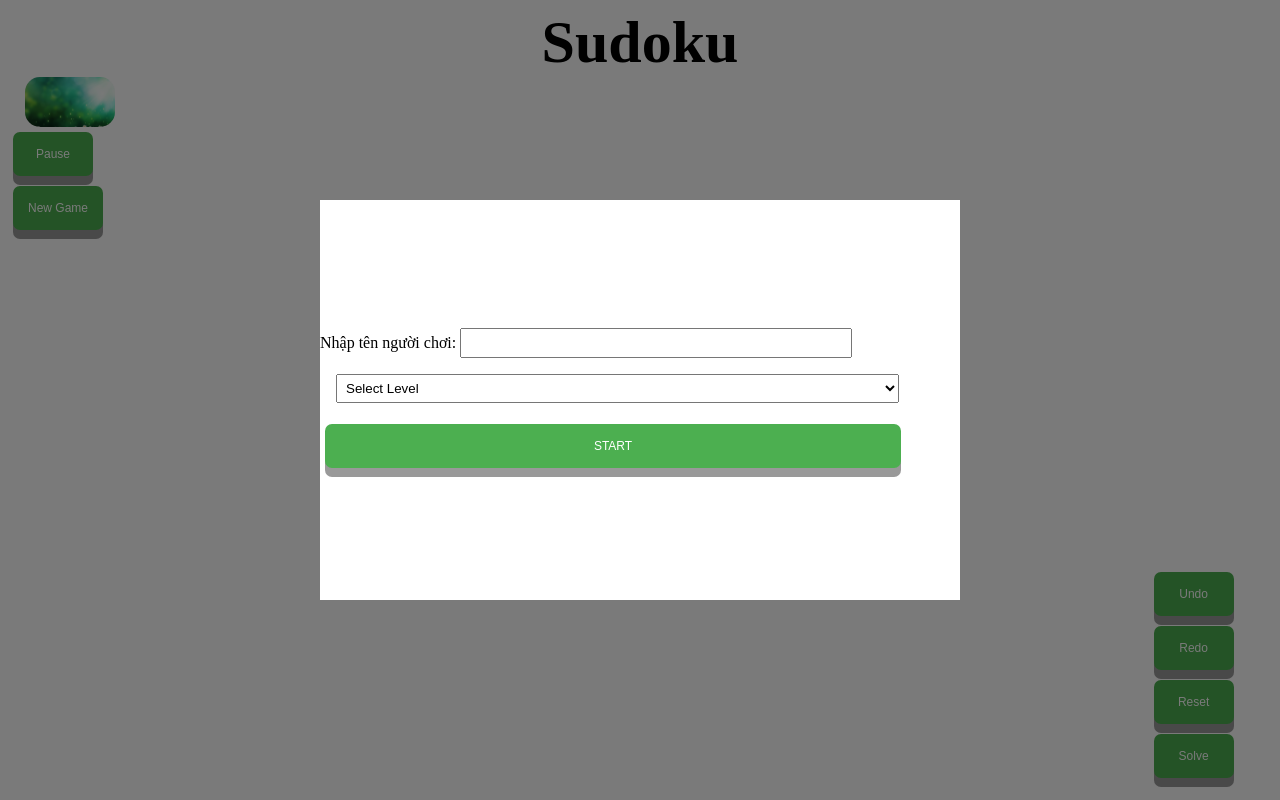
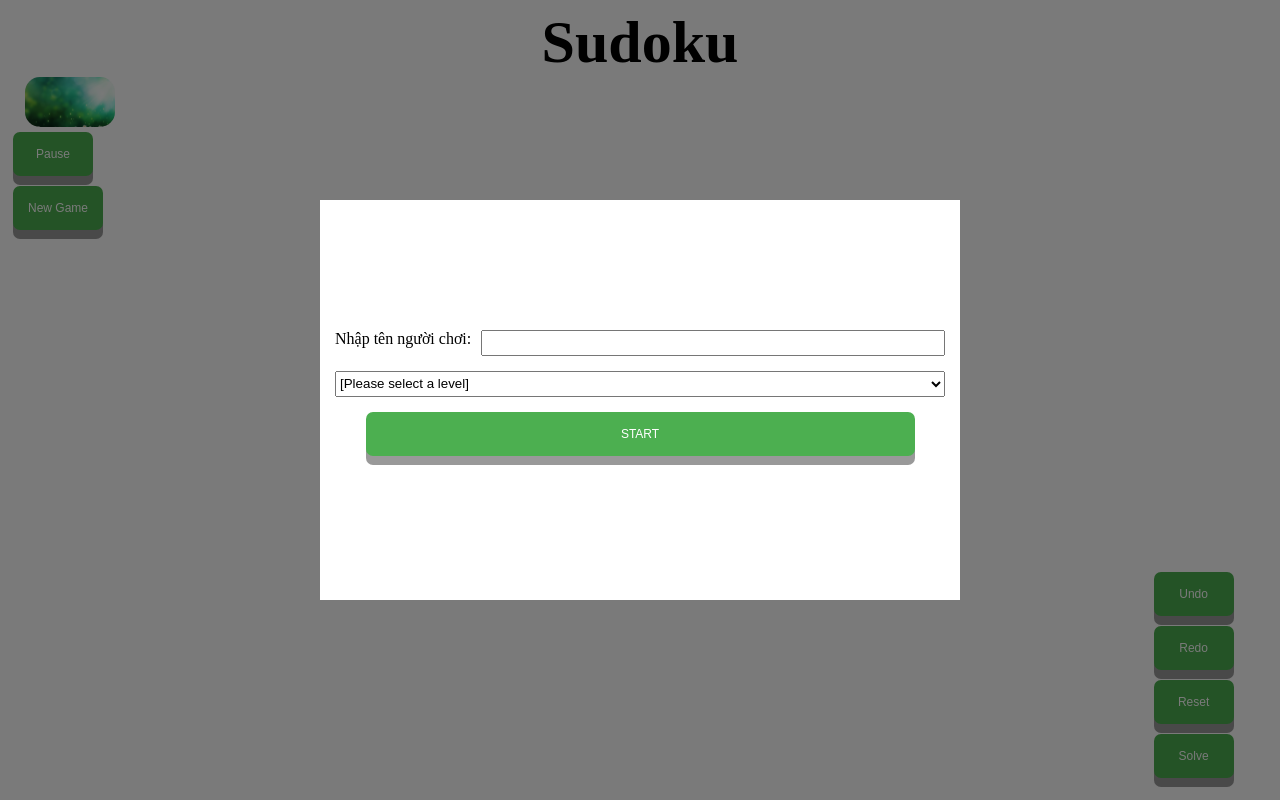
Before and after one commit to minhtien300199/sudoku, a website: page webSudoku/index.html in a window 1280 px wide. Drawn offline with Linux system fonts and the light colour scheme.

Commit message:
changed coded

```diff
--- a/webSudoku/index.html
+++ b/webSudoku/index.html
@@ -1,5 +1,5 @@
 <!DOCTYPE html >
-<html >
+<html>
 
 <head>
   <meta charset="utf-8">
@@ -29,7 +29,9 @@
         <button id="restartBtn" class="btn btn-timer"> New Game
         </button>
 
-        <div id="drafts" class="hidden"><center>Viết Nháp</center></div>
+        <div id="drafts" class="hidden">
+          <center>Viết Nháp</center>
+        </div>
       </div>
     </div>
     <div id="app"></div>
@@ -48,21 +50,32 @@
       <div class="modal">
 
         <div class="center-wrapper">
-            <form id="startForm" >
-            <div> Nhập tên người chơi:
-                <input type="text" name="" id="textBox" spellcheck="false" autocomplete="false" required>
+          <form id="startForm" class="form">
+            <div class="form-group">
+              <label for="playerName">
+                Nhập tên người chơi:
+              </label>
+              <input type="text" name="playerName" id="textBox" spellcheck="false" autocomplete="false" required />
             </div>
-
-            <select name="level" id="selector">
-              <option value="0">Select Level</option>
-              <option value="1">easy</option>
-              <option value="2">medium</option>
-              <option value="3">hard</option>
-              <option value="4">very-hard</option>
-              <option value="5">insane</option>
-              <option value="6">inhuman</option>
+            <div class="form-group">
+              <select name="level"
+                id="selector"
+                required
+              >
+                <option value="">[Please select a level]</option>
+                <option value="1">Easy</option>
+                <option value="2">Medium</option>
+                <option value="3">Hard</option>
+                <option value="4">Very hard</option>
+                <option value="5">Insane</option>
+                <option value="6">Inhuman</option>
               </select>
-            <button type="submit" id="btn-start" class="startgame btn">START</button>
+            </div>
+            <div class="form-group">
+                <button type="submit"
+                  id="btn-start"
+                  class="startgame btn form-submit">START</button>
+            </div>
           </form>
         </div>
 
@@ -74,11 +87,11 @@
           <center>UnPause</center>
       </div>
     </div>
-    <div class="overlay hidden"   >
+    <div class="overlay hidden">
       <div class="modal">
         <div id="endGame">
           <div id="gameRelsult">
-                <button class="btn" id="playAgainBtn" >
+            <button class="btn" id="playAgainBtn">
               Play Again
             </button>
           </div>
--- a/webSudoku/scripts/generator.js
+++ b/webSudoku/scripts/generator.js
@@ -1,12 +1,9 @@
 // console.log(Math.floor(Math.random()*10+1))
 // hàm này chạy từ 1 tới 9
-var RanNum = function () {
+var randomize = function () {
   // từ 1 tới 10
   var num = Math.floor(Math.random() * 10 + 1);
-  if (num < 10) {
-    return num; // từ 1 tới 9
-  }
-  return num - 1; // lớn hơn 10 thì return 9.
+  return (num < 10 ? num : 9); // từ 1 tới 9
 };
 
 
@@ -16,18 +13,20 @@ var matrixGenerator = function () {
   var delrow;
   // Example : level easy is 42
   var blank = 81 - level;
-  sudokuArray[4][4] = RanNum();
-  sudokuArray[0][0] = RanNum();
-  sudokuArray[8][8] = RanNum();
-  sudokuArray[2][7] = RanNum();
-  sudokuArray[7][2] = RanNum();
+  // console.log(sudokuArray);
+  sudokuArray[4][4] = randomize();
+  sudokuArray[0][0] = randomize();
+  sudokuArray[8][8] = randomize();
+  sudokuArray[2][7] = randomize();
+  sudokuArray[7][2] = randomize();
+  // console.log(sudokuArray);
   copyOfSudokuArr();  //chuyển sudokuarr qua solvesudokuarr để xử lý
   SolveSu();
   //matrix = solveSudokuArr;
   while (index <= blank) {
     try {
-      delcol = RanNum() - 1;
-      delrow = RanNum() - 1;
+      delcol = randomize() - 1;
+      delrow = randomize() - 1;
       if (solveSudokuArr[delrow][delcol] != '')
       {
         solveSudokuArr[delrow][delcol] = '';
--- a/webSudoku/scripts/modal.js
+++ b/webSudoku/scripts/modal.js
@@ -12,17 +12,20 @@ document.addEventListener('DOMContentLoaded', function () {
 });
 function handleSubmit(event) {
     event.preventDefault();
+    // console.log(event);
     if (document.getElementById('selector').selectedIndex !== 0 &&
             document.getElementById('textBox').value !== "") {
+                hideModal(document.getElementsByClassName('overlay')[0]);
                 matrixGenerator();
                 startTimer();
-            hideModal(document.getElementsByClassName('overlay')[0]);
                 render(sudokuArray);
                 renderNum(max);
                 renderDrafts(max);
+
     }
     return false;
 }
+
 function showModal() {
     //TODO: show modal
     var overlay = document.getElementsByClassName('overlay')[0];
@@ -31,7 +34,7 @@ function showModal() {
 
 function hideModal(overlay) {
     //TODO: hide modal
-    console.log(event.target);
+    // console.log(event.target);
     overlay.classList.add('hidden');
     // if (event.target.classList.contains("startgame")) {
     //     overlay.classList.add('hidden');
--- a/webSudoku/style.css
+++ b/webSudoku/style.css
@@ -258,16 +258,16 @@
 }
 
 #selector {
-  width: 44vw;
-  padding: 5px;
-  margin: 2vh;
+  /* width: 44vw; */
+  /* padding: 5px; */
+  /* margin: 2vh; */
 }
 /* #bg{
   background-image: url(./hanyijie_sky_scenery_ship_anime_art_104162_1920x1080.jpg)
 } */
 #textBox {
-  width: 30vw;
-  height: 3vh;
+  /* width: 30vw;
+  height: 3vh; */
 }
 /* input:empty{
   border: 1px red solid;
@@ -278,9 +278,46 @@
   flex-direction: column;
 }
 #gameRelsult {
+  height: 100%;
+  text-align: center;
   display: flex;
   flex-direction: column;
+  justify-content: center;
+  align-content: center;
+  align-items: center;
+}
+
+.form {
+  padding: 15px;
+  width: calc(100% - 30px);
   height: 100%;
-  justify-content: space-evenly;
-  text-align: center;
+  justify-content: center;
+  display: flex;
+  flex-direction: column;
 }
+.form-group {
+  display: flex;
+  flex-direction: row;
+  justify-content: flex-start;
+  padding-bottom: 15px;
+}
+.form-group label {
+  display: flex;
+  padding-right: 10px;
+}
+.form-group input,
+.form-group select  {
+  display: flex;
+  flex-grow: 1;
+  line-height: 20px;
+}
+.form-group select {
+  height: 26px;
+}
+.form-group .form-submit {
+  margin: auto;
+}
+#playAgainBtn {
+  width: 90%;
+  margin: auto;
+}
```
Also changed, not shown: webSudoku/scripts/index.js (+66 -55 lines). Lines whose indentation alone changed are shown as unchanged.
